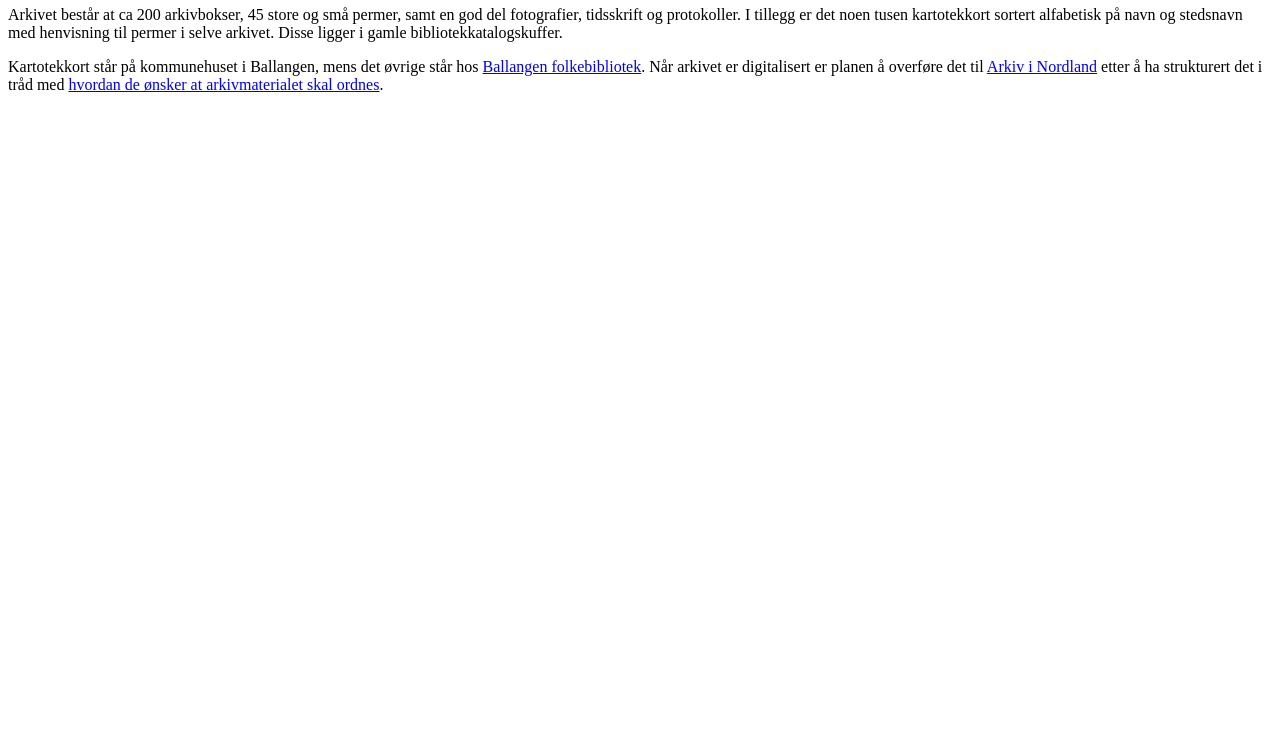
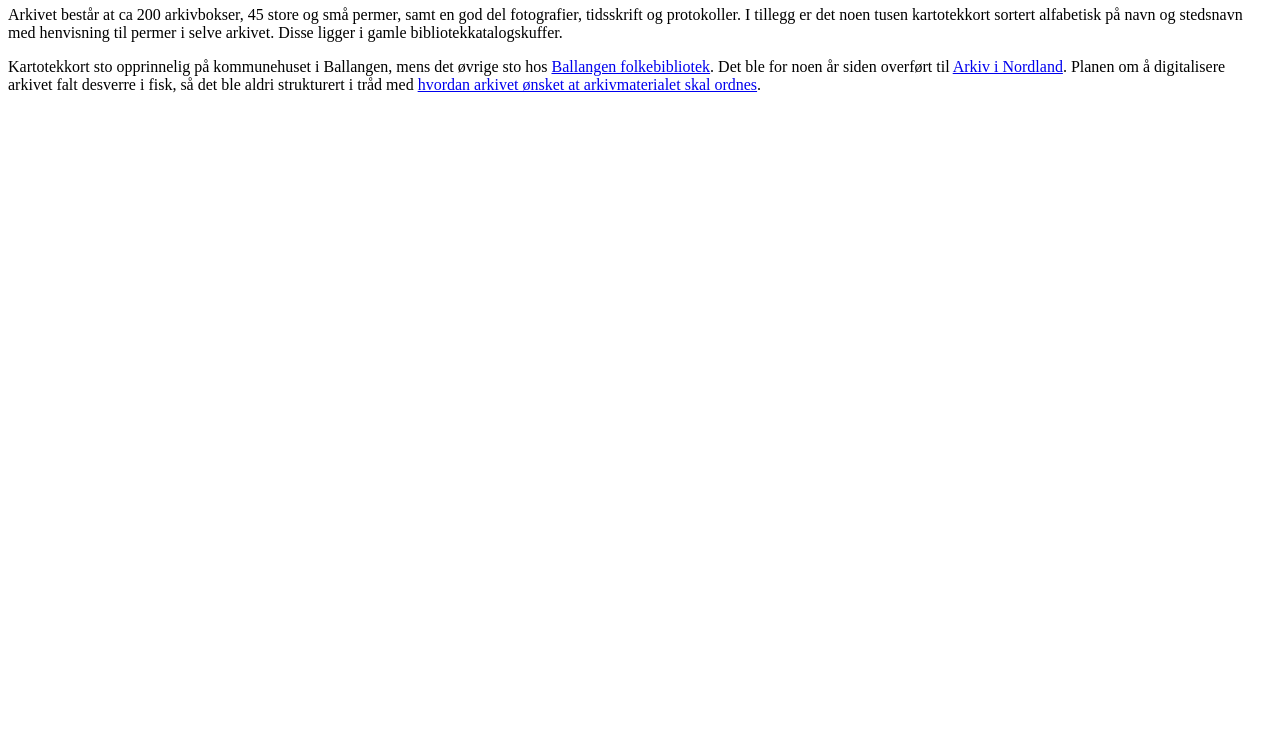
Before and after one commit to petterreinholdtsen/mp-arkiv, a plain HTML site: page innhold.html in a window 1280 px wide. Shown: the part 60-800 px from the top of the page. Drawn offline with Linux system fonts and the light colour scheme.

Commit message:
Oppdater med informasjon om dagens plassering.

```diff
--- a/innhold.html
+++ b/innhold.html
@@ -13,12 +13,13 @@ noen tusen kartotekkort sortert alfabetisk på navn og stedsnavn med
 henvisning til permer i selve arkivet. Disse ligger i gamle
 bibliotekkatalogskuffer.</p>
 
-<p>Kartotekkort står på kommunehuset i Ballangen, mens det øvrige står
-hos <a href=http://ballangen.nordbib.no/">Ballangen folkebibliotek</a>.
-Når arkivet er digitalisert er planen å overføre det
-til <a href="http://www.arkivinordland.no/">Arkiv i Nordland</a>
-etter å ha strukturert det i tråd
+<p>Kartotekkort sto opprinnelig på kommunehuset i Ballangen, mens det
+øvrige sto hos <a href=http://ballangen.nordbib.no/">Ballangen
+folkebibliotek</a>.  Det ble for noen år siden overført
+til <a href="http://www.arkivinordland.no/">Arkiv i Nordland</a>.
+Planen om å digitalisere arkivet falt desverre i fisk, så det ble
+aldri strukturert i tråd
 med <a href="http://www.arkivinordland.no/artikkel.aspx?MId1=622&AId=4066">hvordan
-de ønsker at arkivmaterialet skal ordnes</a>.</p>
+arkivet ønsket at arkivmaterialet skal ordnes</a>.</p>
 
 </body>
```
Also changed, not shown: 1 other file.
